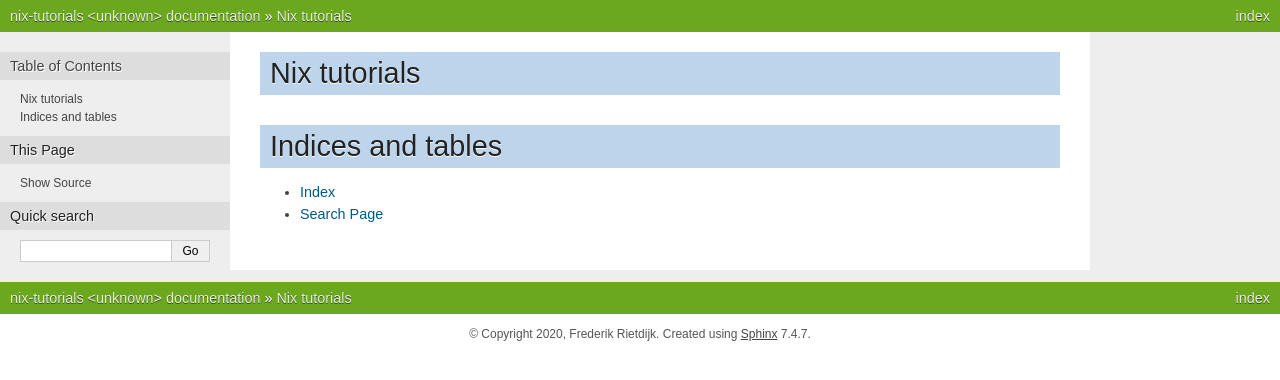
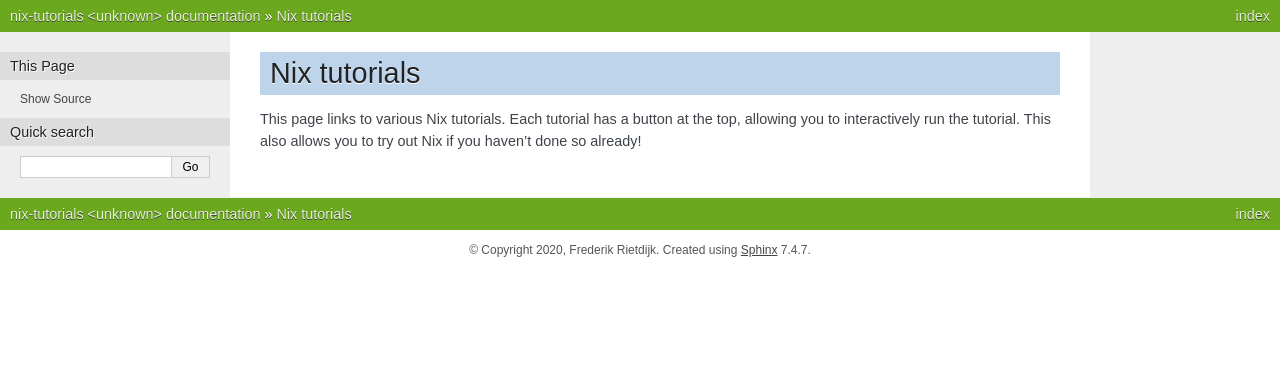
Before and after one commit to FRidh/nix-tutorials, a Sphinx documentation site: the page built from doc/index.rst, in a window 1280 px wide. Shown: the top 380 px of the page. Built offline with Sphinx 7.4.7, drawn with Linux system fonts in a browser that asks for light colours; pages that are not in the unit, such as notebooks, are missing from menus.

Commit message:
document on main page that tutorials are interactive

```diff
--- a/doc/index.rst
+++ b/doc/index.rst
@@ -5,6 +5,8 @@
 
 Nix tutorials
 =============
+
+This page links to various Nix tutorials. Each tutorial has a button at the top, allowing you to interactively run the tutorial. This also allows you to try out Nix if you haven't done so already!
 
 .. toctree::
    :maxdepth: 2
@@ -14,10 +16,3 @@ Nix tutorials
    tutorials/01-nix/02-using-experimental-nix-command
    tutorials/02-python/01-using-python-packages
    tutorials/03-images/01-creating-a-docker-image
-
-
-Indices and tables
-==================
-
-* :ref:`genindex`
-* :ref:`search`
```
